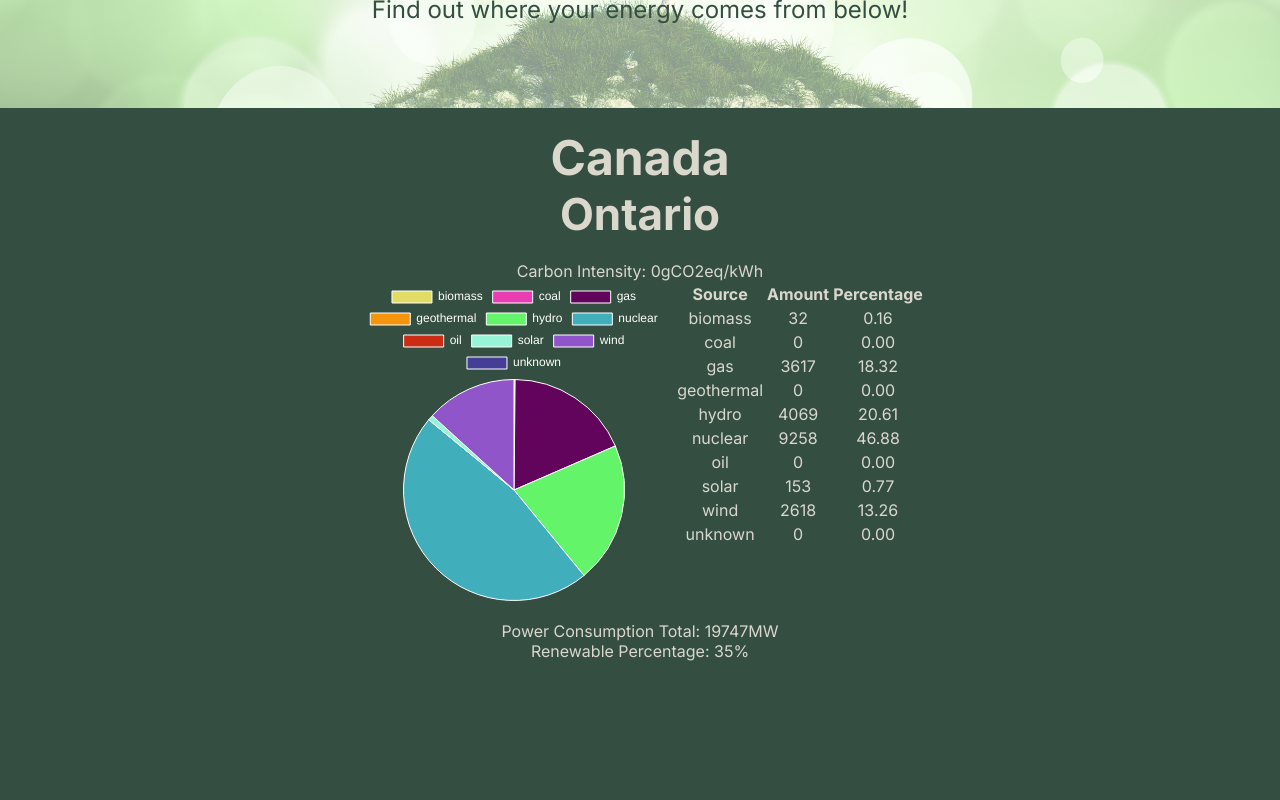
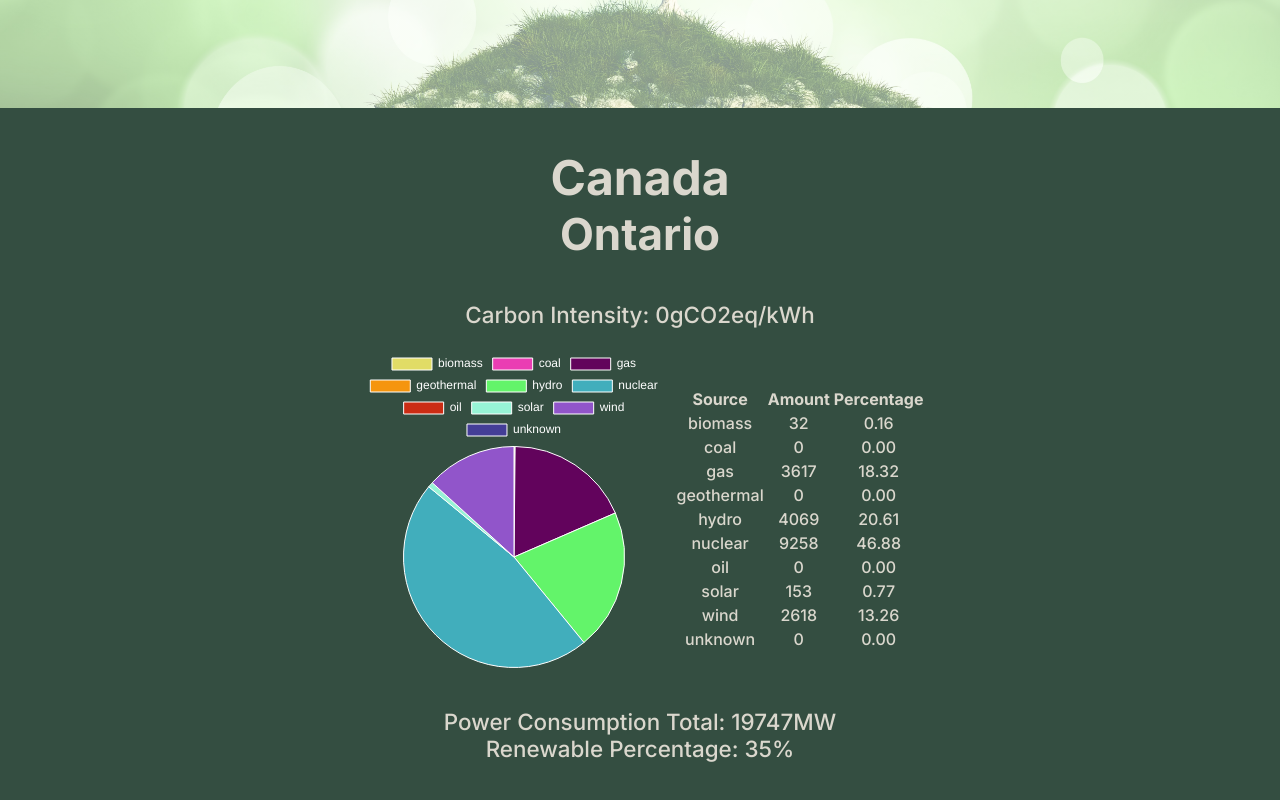
Before and after one commit to SyndicateGit/CheckYourSource, a React (Create React App) app: page / in a window 1280 px wide. Shown: the part 372-1172 px from the top of the page. Before the commit the page ends 1053 px from the top, so only its background shows below. Built offline with nearby package versions, Linux system fonts and the light colour scheme; no server answers.

Commit message:
Styled all of webpage and added margins

```diff
--- a/src/styles/App.css
+++ b/src/styles/App.css
@@ -0,0 +1,11 @@
+
+h1{
+    padding:0;
+    margin:0;
+}
+
+.App{
+    font-family: "Inter", sans-serif;
+    font-weight: 500;
+
+}
--- a/src/styles/PieChart.css
+++ b/src/styles/PieChart.css
@@ -35,11 +35,23 @@
     padding: 0;
     text-align: center;
     color: var(--font);
+    font-size: 1.4rem;
+    font-family: "inter", sans-serif;
+}
+
+#carbon-intensity{
+    margin: 0 0 20px 0;
+}
+.table{
+    margin-top: 15%;
+    font-size: 1rem;
+    width: 100%;
+    height: 80%;
 }
 
 #total-consumption{
-    margin: 20px 0 0 0;
+    margin: 40px 0 0 0;
 }
 #renewable-percentage{
-    margin: 0 0 20px 0;
+    margin: 0 0 0 0;
 }
--- a/src/styles/Search.css
+++ b/src/styles/Search.css
@@ -18,6 +18,9 @@
     font-size: 1.5rem;
 }
 
+.search-box p{
+    font-weight: 900;
+}
 #select-province {
     width: 1000px;
     height: 50px;
@@ -48,7 +51,7 @@
 #zone-country
 {
  display: flex;
- margin: 20px 0 0 0;
+ margin: 40px 0 0 0;
  padding: 0;
  justify-content: center;
  font-size: 3rem;
@@ -57,7 +60,7 @@
 
 #zone-name {
     display: flex;
-    margin: 0 0 20px 0;
+    margin: 0 0 40px 0;
     padding: 0;
     justify-content: center;
     font-size: 2.75rem;
--- a/src/styles/index.css
+++ b/src/styles/index.css
@@ -2,7 +2,7 @@
     background-color: #344E41;
     font-family: "Inter", sans-serif;
     margin: 0;
-    padding: 0;
+    padding: 0 0 40px 0;
     box-sizing: border-box;
 
 }
```
